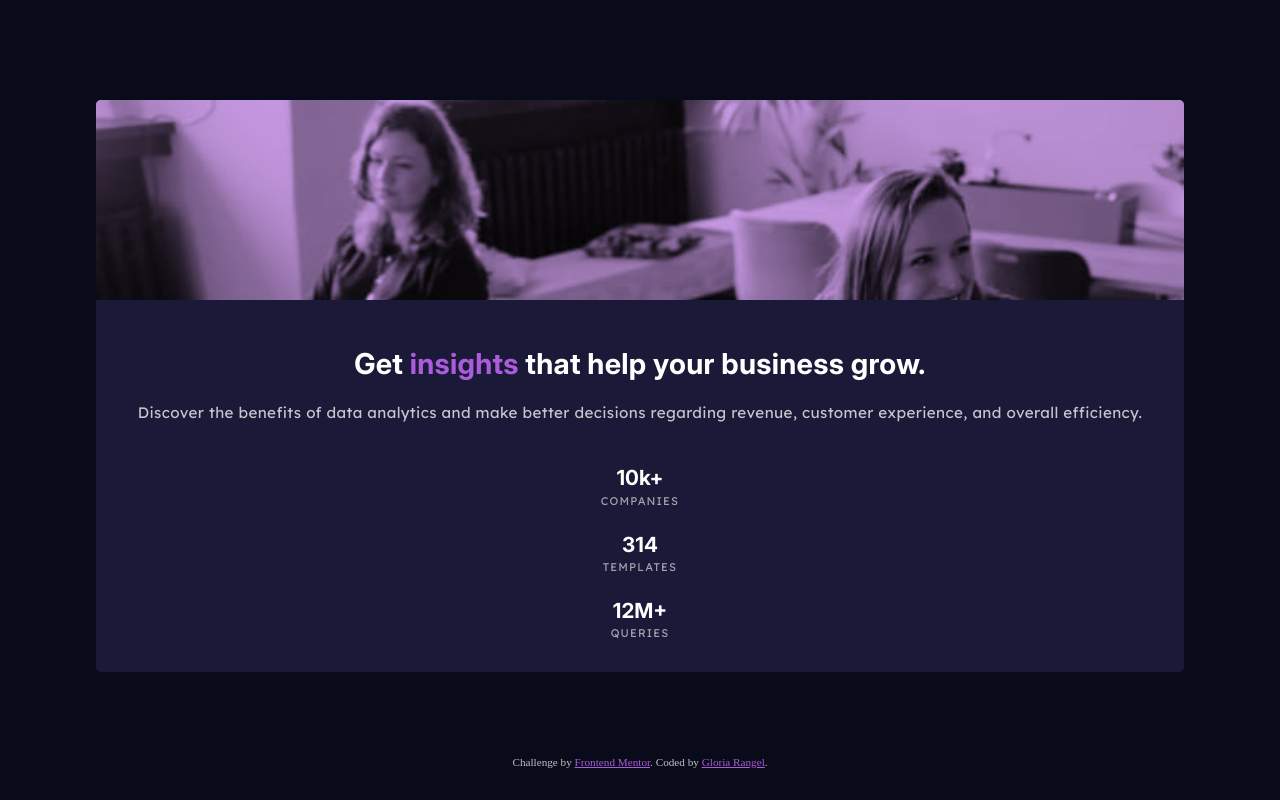
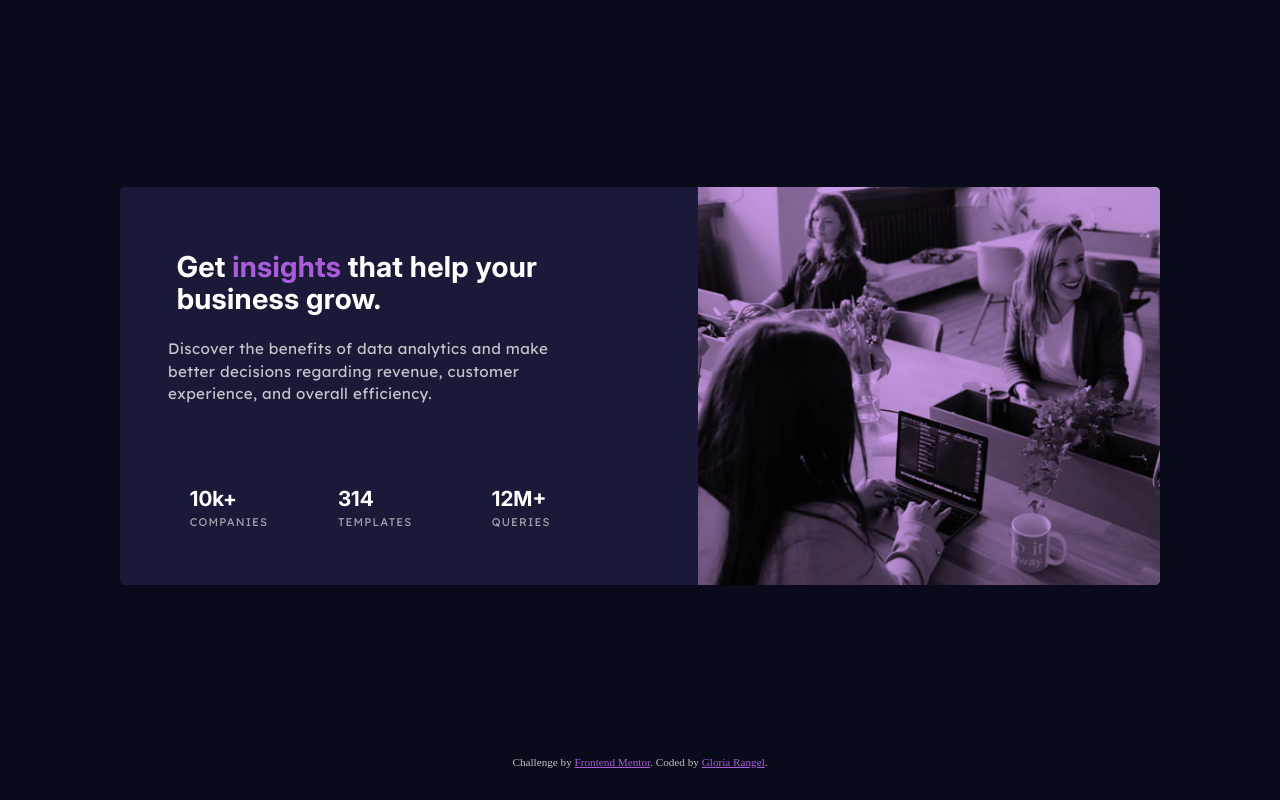
Before and after one commit to NorimNori/stats-preview-card-component, a plain HTML site: page index.html in a window 1280 px wide. Drawn offline with Linux system fonts and the light colour scheme.

Commit message:
feat: add basic styles for desktop

```diff
--- a/styles/index.scss
+++ b/styles/index.scss
@@ -14,6 +14,7 @@
     display: grid;
     gap: 2em;
     width: 85vw;
+    max-width: 35rem;
     border-radius: 5px;
     margin: 4.5rem 0;
     background-color: colors.$darkDesaturatedBlue;
@@ -91,3 +92,33 @@ footer {
         color: colors.$softViolet
     }
 }
+
+@media (min-width: 1224px) {
+    .stats-card {
+    grid-template-columns: repeat(9, 1fr);
+    max-width: 65rem;
+    gap: 0;
+
+    &__image {
+        background-image: url('./../images/image-header-desktop.jpg');
+        background-size: cover;
+        height: 100%;
+        border-radius: 0 5px 5px 0;
+        grid-column: 6 / 10;
+        grid-row: 1;
+        z-index: 10;
+      }
+
+      &__content {
+        grid-column: 1 / 5;
+        padding: 4em 0 2.5em 3em;
+        text-align: left;
+      }
+
+      &__list {
+        @include mixins.centerGrid;
+        grid-template-columns: repeat(3, 1fr);
+        padding-top: 4em;
+    }
+    }
+}
```
Also changed, not shown: styles/index.css.
